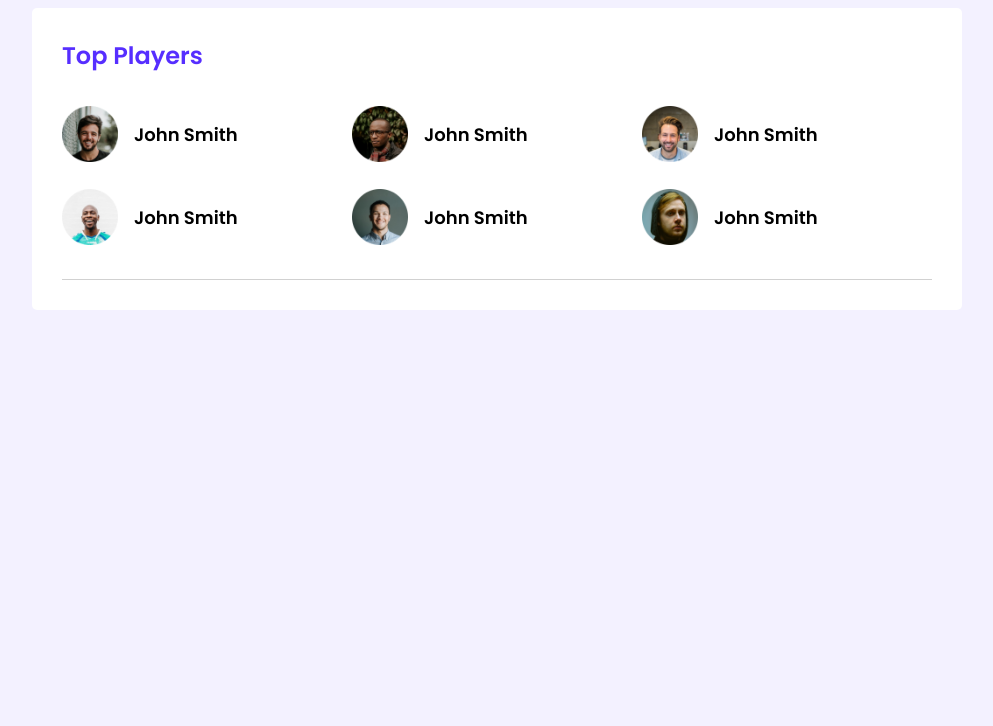
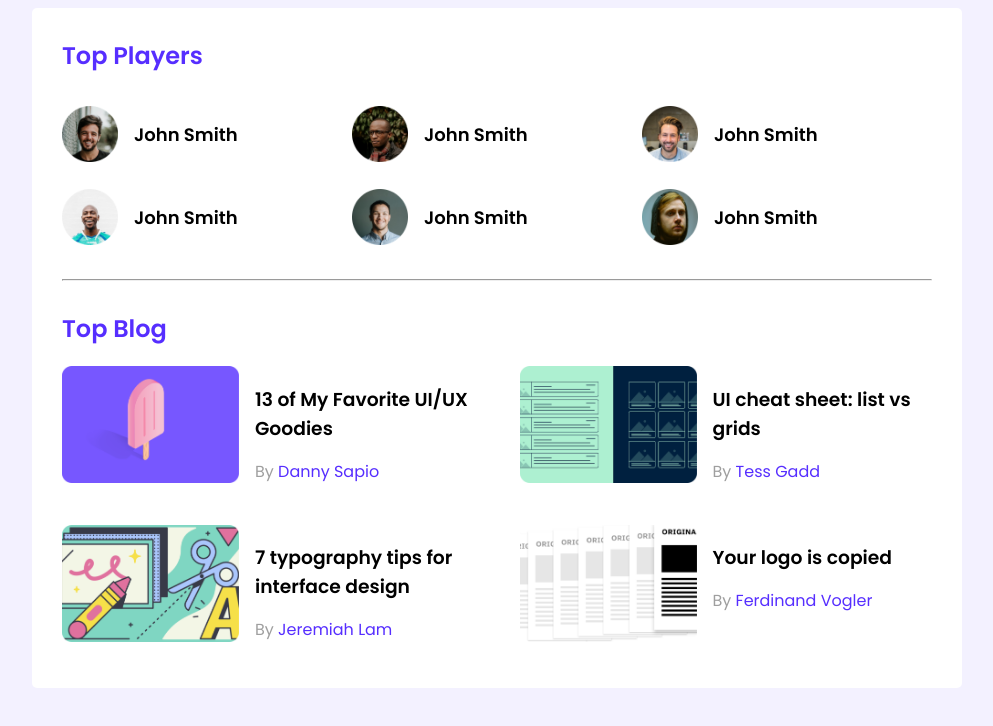
Before and after one commit to rifattasneem/leader-board, a plain HTML site: page index.html in a window 1280 px wide. Shown: the whole page, without its empty margins (143-1136 px from the left). Drawn offline with Linux system fonts and the light colour scheme.

Commit message:
top-blogs

```diff
--- a/index.html
+++ b/index.html
@@ -10,9 +10,10 @@
 <body>
    <main>
 
-      <section class="top-players">
+      <section class="top">
          <div class="container">
-            <h1 class="section-title">Top Players</h1>
+            <div class="top-players">
+               <h2 class="section-title">Top Players</h2>
                <div class="players">
                   <div class="player">
                      <img src="images/players/player-1.png" alt="Player photo">
@@ -40,7 +41,58 @@
                   </div>
                </div>
             </div>
+
+            <hr>
+
+            <div class="top-blogs">
+               <h2 class="section-title">Top Blog</h2>
+               <div class="blogs">
+                  <article class="blog">
+                     <div class="thumbnail">
+                        <img src="images/blogs/blog-1.png" alt="Blog thumbnail">
+                     </div>
+                     <div class="blog-text">
+                        <h3>13 of My Favorite UI/UX Goodies</h3>
+                        <p>By <a href="#">Danny Sapio</a></p>
+                     </div>
+                  </article>
+                  <article class="blog">
+                     <div class="thumbnail">
+                        <img src="images/blogs/blog-2.png" alt="Blog thumbnail">
+                     </div>
+                     <div class="blog-text">
+                        <h3>UI cheat sheet: list vs grids</h3>
+                        <p>By <a href="#">Tess Gadd</a></p>
+                     </div>
+                  </article>
+                  <article class="blog">
+                     <div class="thumbnail">
+                        <img src="images/blogs/blog-3.png" alt="Blog thumbnail">
+                     </div>
+                     <div class="blog-text">
+                        <h3>7 typography tips for interface design</h3>
+                        <p>By <a href="#">Jeremiah Lam</a></p>
+                     </div>
+                  </article>
+                  <article class="blog">
+                     <div class="thumbnail">
+                        <img src="images/blogs/blog-4.png" alt="Blog thumbnail">
+                     </div>
+                     <div class="blog-text">
+                        <h3>Your logo is copied</h3>
+                        <p>By <a href="#">Ferdinand Vogler</a></p>
+                     </div>
+                  </article>
+               </div>
+            </div>
+         </div>
       </section>
+
+      <!-- <section class="blog">
+         <div class="container">
+            <h1 class="section-title">Top Blog</h1>
+         </div>
+      </section> -->
    </main>
 </body>
 </html>
--- a/styles/style.css
+++ b/styles/style.css
@@ -7,6 +7,7 @@ body{
 }
 main{
    display: flex;
+   /* flex-direction: column; */
    justify-content: center;
 
 }
@@ -16,18 +17,18 @@ section .container{
    background-color: #ffffff;
    border-radius: 5px;
 }
-
-
 .section-title{
    margin-top: 0;
    font-size: 24px;
    color: #562EFF;
 }
+
+.top-players{
+   margin-bottom: 20px;
+}
 .players{
    display: grid;
    grid-template-columns: repeat(3,1fr);
-   padding-bottom: 20px;
-   border-bottom: 1px solid #D1D1D1;
 }
 .player{
    display: flex;
@@ -43,3 +44,35 @@ section .container{
 .player h3{
    font-size: 18px;
 }
+
+.top-blogs{
+   margin-top: 30px;
+}
+.blogs{
+   display: grid;
+   grid-template-columns: repeat(2,1fr);
+   column-gap: 45px;
+   row-gap: 25px;
+}
+.blog{
+   display: flex;
+}
+.thumbnail{
+   margin-right: 16px;
+}
+.thumbnail img{
+   width: 177px;
+   height: 117px;
+}
+.blog-text h3{
+   margin-bottom: 6px;
+}
+.blog-text p{
+   font-size: 16px;
+   font-weight: 400;
+   color: #9F9F9F;
+}
+.blog-text p a{
+   color: #562EFF;
+   text-decoration: none;
+}
```
Lines whose indentation alone changed are shown as unchanged.
